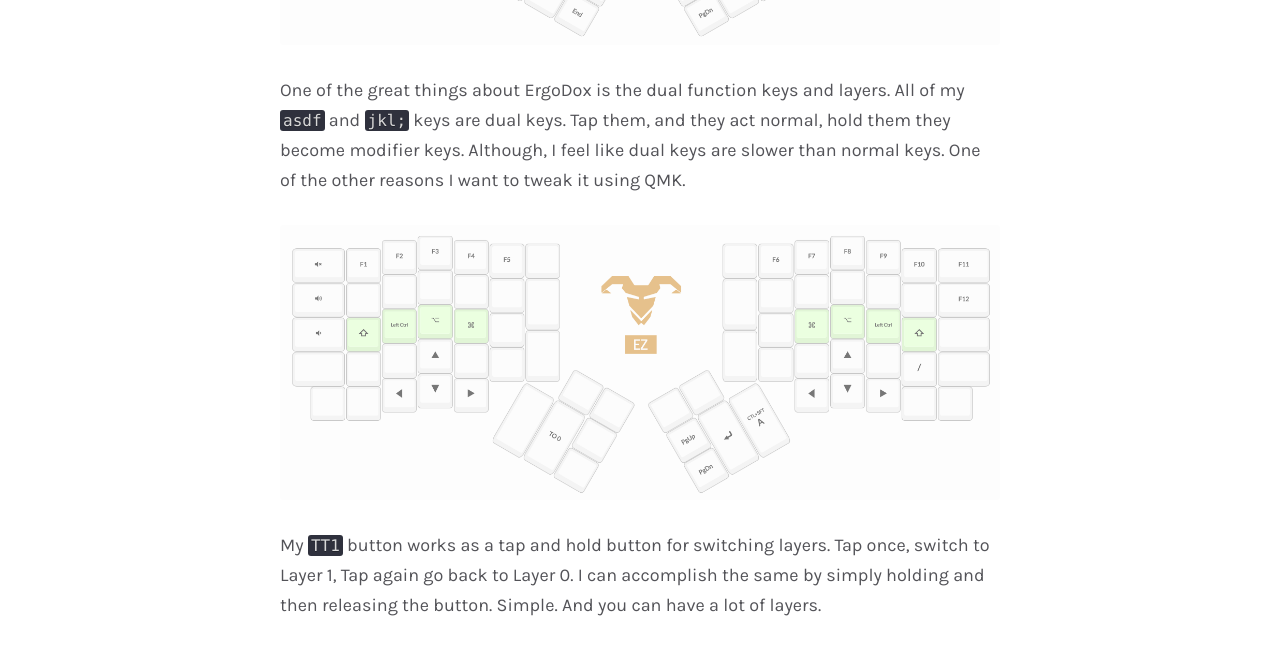
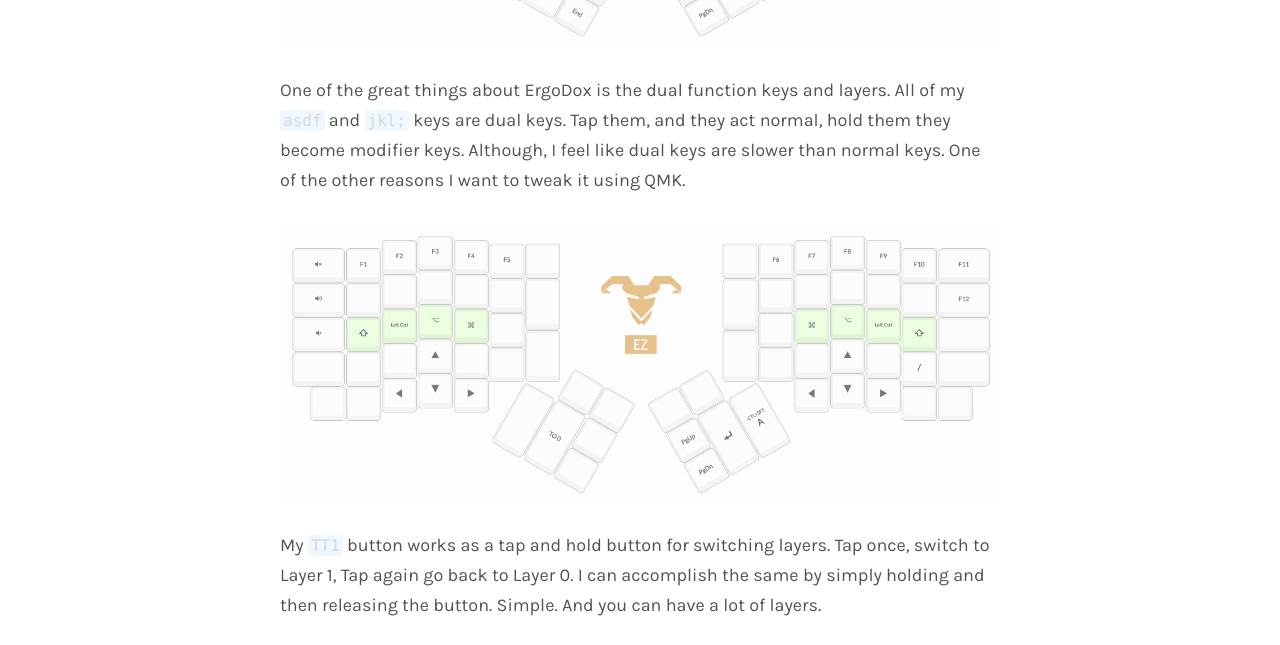
Before and after one commit to sanagrwl/sanagrwl.github.io, a Jekyll site: the page built from _posts/2019-03-04-ergodox.md, in a window 1280 px wide. Shown: the part 1464-2109 px from the top of the page. Built offline with Jekyll 4.4.1, drawn with Linux system fonts in a browser that asks for light colours; some web fonts are replaced.

Commit message:
highlighting style update

```diff
--- a/assets/css/style.scss
+++ b/assets/css/style.scss
@@ -1134,5 +1134,7 @@
 /*# sourceMappingURL=style.css.map */
 
 .highlighter-rouge {
-  background-color: aliceblue
+  background-color: aliceblue !important;
+  color: gray-dark !important;
+  text-shadow: none !important;
 }
```
